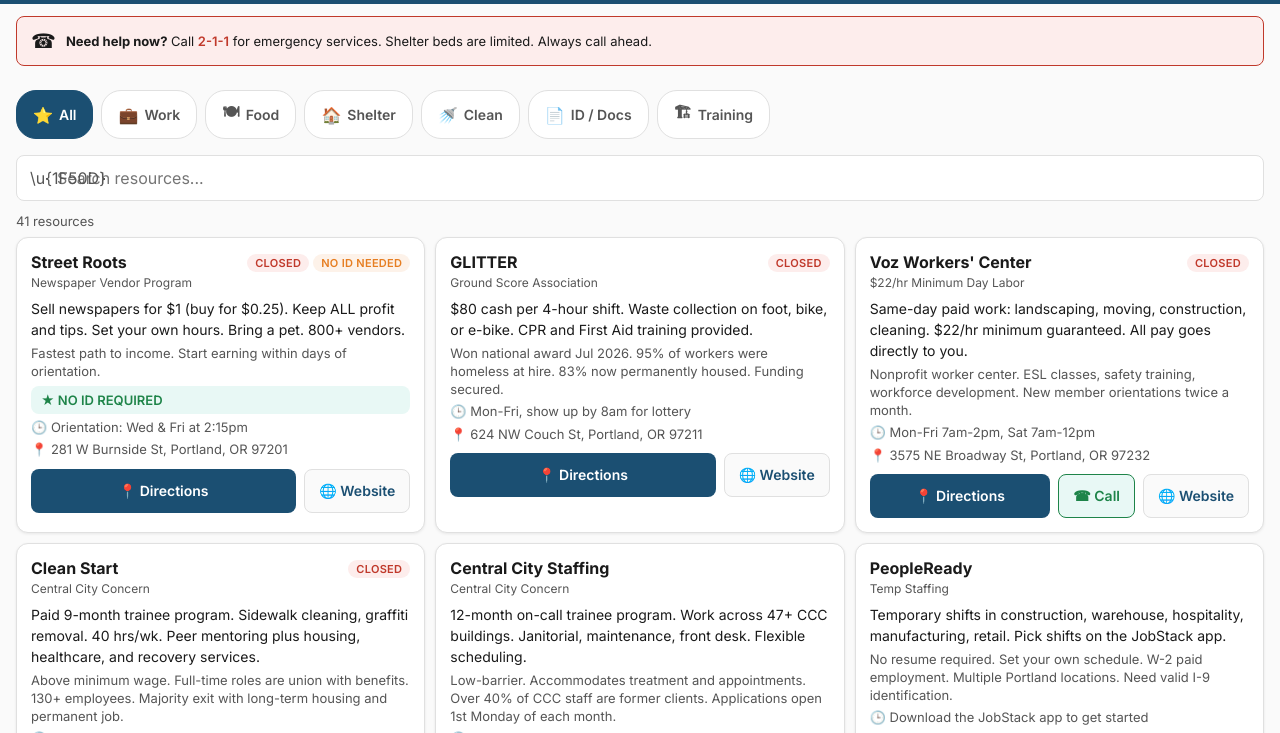
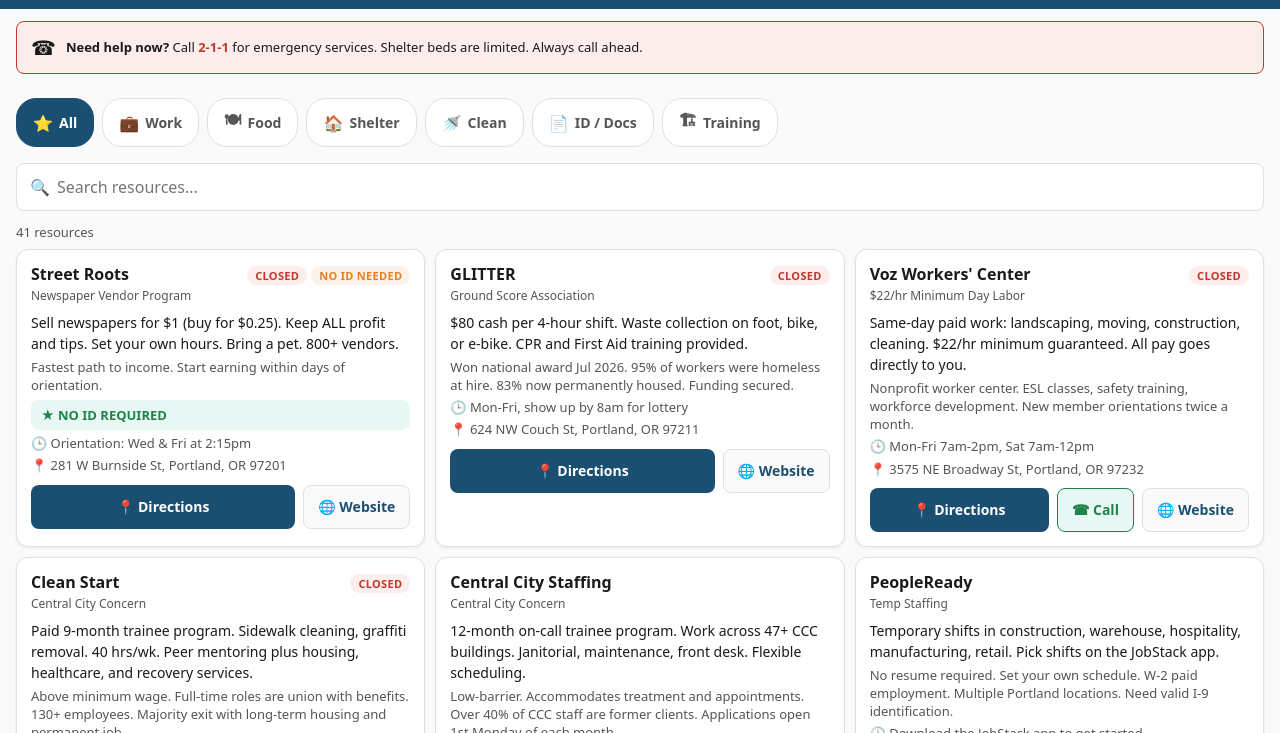
Before and after one commit to healingnationsfoundation/pdx-resources, a plain HTML site: page index.html in a window 1280 px wide. Shown: the part 58-791 px from the top of the page. Drawn offline with Linux system fonts and the light colour scheme.

Commit message:
Fix page head, drop Google Fonts, clarify JS constraint
- Add doctype, html/head/body, charset, viewport and color-scheme tags
- Replace Google Fonts with system fonts (no outside requests)
- Fix search icon rendering as literal escape text
- CLAUDE.md: correct JavaScript constraint, add no-outside-requests rule

Co-Authored-By: Claude Opus 5.5 <noreply@anthropic.com>

```diff
--- a/index.html
+++ b/index.html
@@ -1,7 +1,11 @@
+<!DOCTYPE html>
+<html lang="en">
+<head>
+<meta charset="utf-8">
+<meta name="viewport" content="width=device-width, initial-scale=1, viewport-fit=cover">
+<meta name="color-scheme" content="light dark">
 <title>PDX Resources</title>
-<meta name="claude:viewport-fit-sides" content="cover">
 <meta name="description" content="Portland employment and services resource finder for Operation Nightwatch guests">
-<link rel="stylesheet" href="https://fonts.googleapis.com/css2?family=Inter:wght@400;500;600;700&display=swap">
 <style>
 /* Layout: category-filtered resource cards, mobile-first, big tap targets */
 :root {
@@ -37,7 +41,7 @@
 * { box-sizing: border-box; margin: 0; }
 body {
   background: var(--bg); color: var(--fg);
-  font-family: 'Inter', system-ui, -apple-system, sans-serif;
+  font-family: system-ui, -apple-system, "Segoe UI", Roboto, Helvetica, Arial, sans-serif;
   padding-left: max(16px, env(safe-area-inset-left, 0px));
   padding-right: max(16px, env(safe-area-inset-right, 0px));
   padding-block: 0;
@@ -168,6 +172,8 @@ body::before {
   .cards { grid-template-columns: repeat(3, 1fr); }
 }
 </style>
+</head>
+<body>
 
 <div class="header">
   <h1>PDX Resources</h1>
@@ -184,7 +190,7 @@ body::before {
 
 <div class="filters" id="filters"></div>
 <div class="search-wrap">
-  <span class="search-icon">\u{1F50D}</span>
+  <span class="search-icon" aria-hidden="true">&#x1F50D;</span>
   <input type="search" id="search" placeholder="Search resources..." autocomplete="off">
 </div>
 <div class="results-info" id="results-info"></div>
@@ -591,3 +597,5 @@ document.getElementById('search').addEventListener('input', e => {
 renderFilters();
 renderCards();
 </script>
+</body>
+</html>
```
Also changed, not shown: 1 other file.
